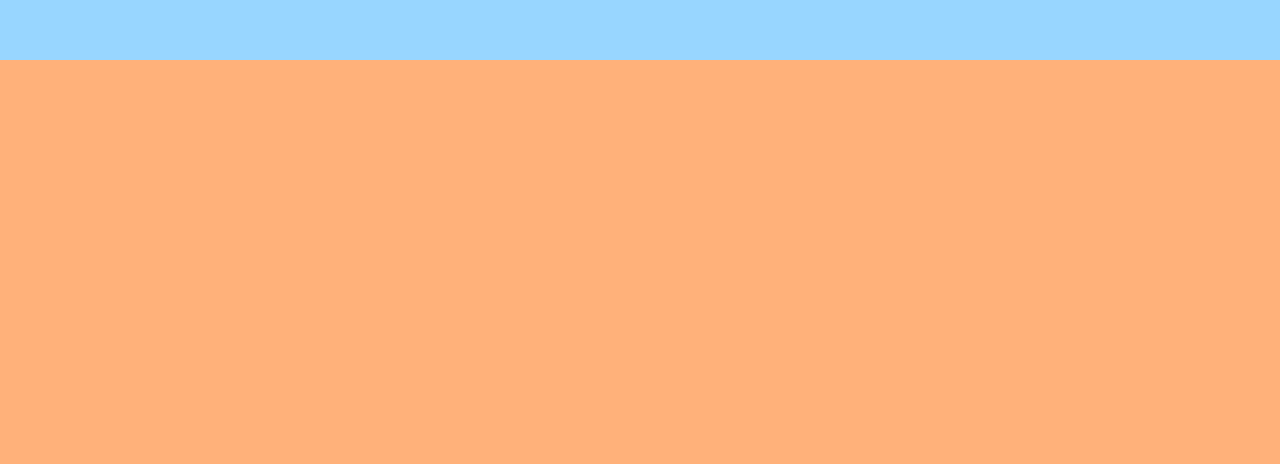
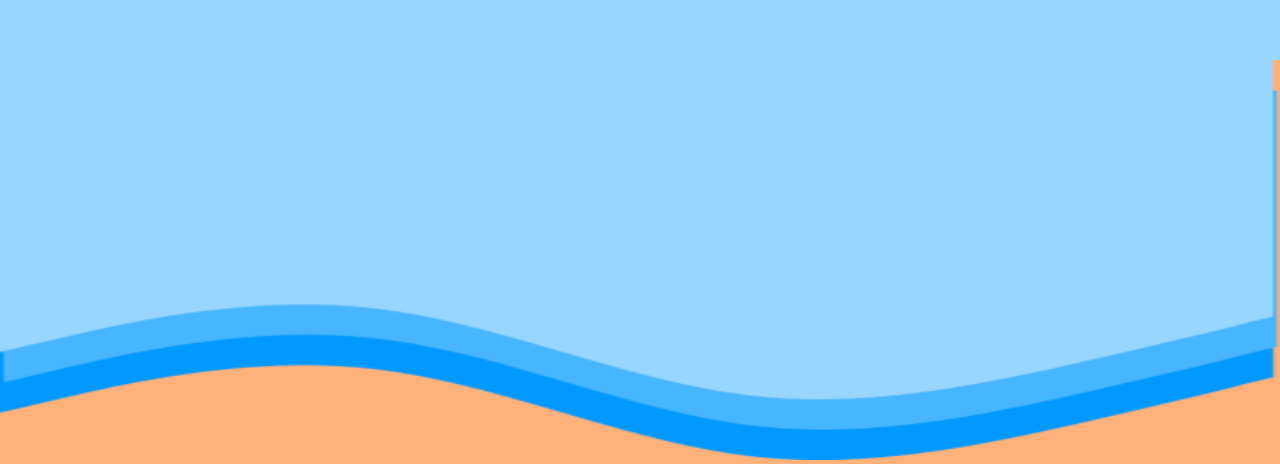
Before and after one commit to vailorx/Lily-website, a React (Vite) app: page /play in a window 1280 px wide. Shown: the part 1180-1644 px from the top of the page. Before the commit the page ends 1240 px from the top, so only its background shows below. Built offline with nearby package versions, Linux system fonts and the light colour scheme.

Commit message:
Style: added waves on form and better classnames for waves

```diff
--- a/src/App.css
+++ b/src/App.css
@@ -182,7 +182,7 @@ justify-content: center;
   width: 100%;
   height:50%;
 }
-.ogWaves{
+.wavesImg{
   width: 100%;
   height:100%;
 }
--- a/src/components/FormContent.jsx
+++ b/src/components/FormContent.jsx
@@ -1,6 +1,6 @@
 import React from 'react'
 
-export const formContent = ({classN}) => {
+export const FormContent = ({classN}) => {
 
   return (
     <div className={classN} >
@@ -8,4 +8,4 @@ export const formContent = ({classN}) => {
     </div>
   )
 }
-export default formContent;
+export default FormContent;
--- a/src/pages/Play.jsx
+++ b/src/pages/Play.jsx
@@ -4,7 +4,9 @@ import frontPageImg from '../imagesPng/frontPageImg.png'
 import addBut from '../imagesGif/addBut.gif'
 import galeryBut from '../imagesGif/galeryBut.gif'
 import waves from '../imagesPng/waves.png'
-import FormContent from '../components/FormContent';
+import flippedWaves from '../imagesPng/flippedWaves.png'
+import FormContent from '../components/FormContent.jsx';
+
 export const Play = () => {
   return (
     <div className='playContainer'>
@@ -21,10 +23,12 @@ export const Play = () => {
       </div>
       </div>
       <div className='waves'>
-      <img className='ogWaves' src={waves}/>
+      <img className='wavesImg' src={waves}/>
       </div>
       <FormContent classN={"formAnimal"}/>
-
+      <div className='waves'>
+      <img className='wavesImg' src={flippedWaves}/>
+      </div>
 
 
 
```
Also changed, not shown: src/imagesPng/flippedWaves.png (added).
